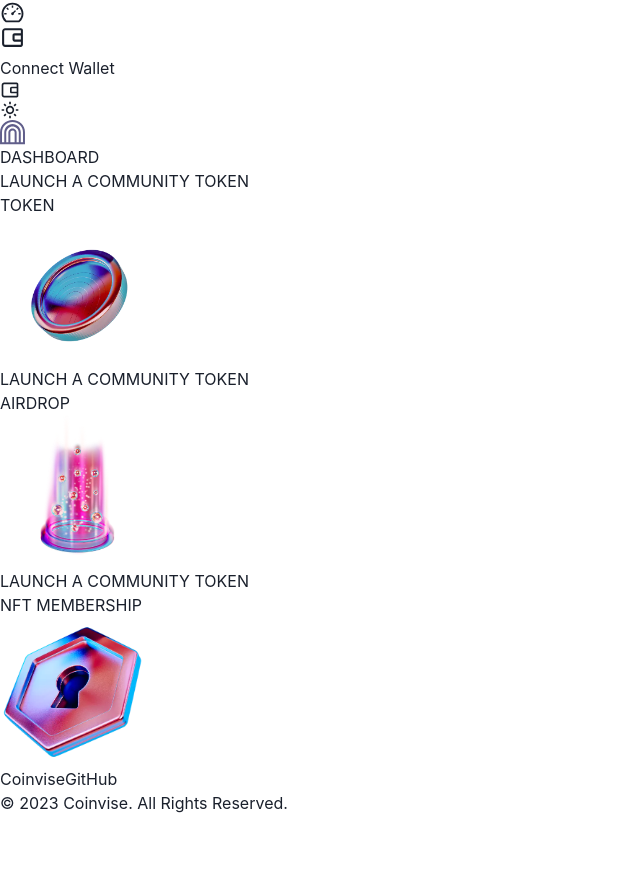
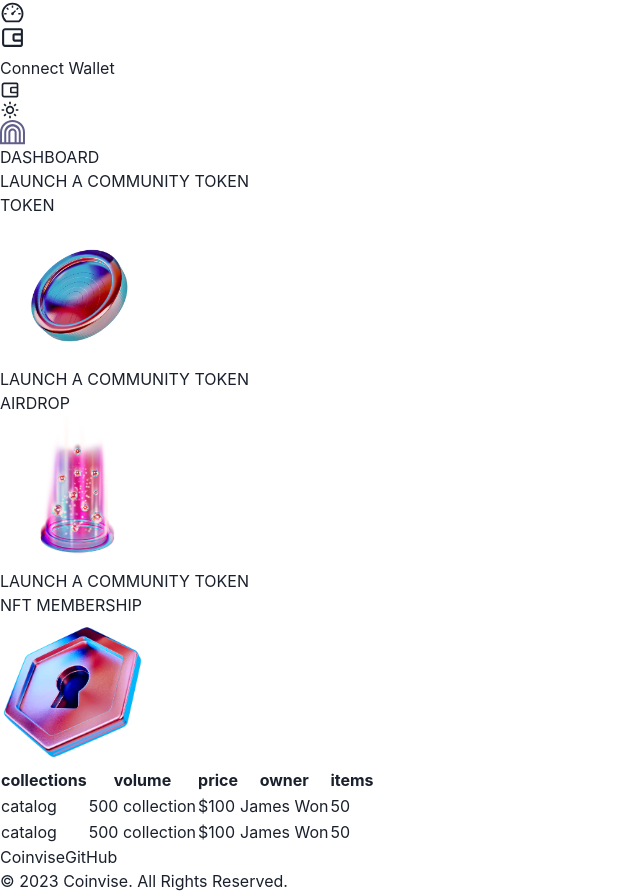
Before and after one commit to rkmonarch/coinverse, a Next.js app: page /dashboard in a window 1280 px wide. Shown: the top 893 px of the page, without its empty margins (0-640 px from the left). Before the commit the page ends 815 px from the top, so only its background shows below. Built offline with nearby package versions, Linux system fonts and the light colour scheme.

Commit message:
Added table in dashboard

```diff
--- /dev/null
+++ b/src/components/table.js
@@ -0,0 +1,62 @@
+import React from "react";
+
+const Table = ({ headers, data }) => {
+  return (
+    <table className="min-w-full divide-gray-200 dark:divide-gray-700">
+      <thead className="bg-gray-50 dark:bg-gray-800">
+        <tr>
+          {headers.map((header) => {
+            return (
+              <>
+                <th
+                  scope="col"
+                  className="capitalize px-4 py-3.5 text-sm font-normal text-left rtl:text-right text-gray-500 dark:text-gray-400"
+                >
+                  {header}
+                </th>
+              </>
+            );
+          })}
+        </tr>
+      </thead>
+      <tbody className="capitalize divide-gray-200 dark:divide-gray-700 dark:bg-gray-900">
+        {data.map((i) => {
+          return (
+            <>
+              <tr>
+                <td className="px-4 py-4 text-sm font-medium whitespace-nowrap">
+                  <div className="font-medium text-gray-800 dark:text-white ">
+                    {i.collections}
+                  </div>
+                </td>
+                <td className="px-4 py-4 text-sm font-medium whitespace-nowrap text-left">
+                  <div className="inline px-3 py-1 text-sm font-normal rounded-full text-emerald-500 gap-x-2 bg-emerald-100/60 dark:bg-gray-800">
+                    {i.volume}
+                  </div>
+                </td>
+                <td className="px-4 py-4 text-sm whitespace-nowrap">
+                  <div className="text-gray-700 dark:text-gray-200">
+                    {i.price}
+                  </div>
+                </td>
+                <td className="px-4 py-4 text-sm whitespace-nowrap">
+                  <div className="text-gray-700 dark:text-gray-200">
+                    {i.owner}
+                  </div>
+                </td>
+
+                <td className="px-4 py-4 text-sm whitespace-nowrap">
+                  <div className="text-gray-700 dark:text-gray-200">
+                    {i.items}
+                  </div>
+                </td>
+              </tr>
+            </>
+          );
+        })}
+      </tbody>
+    </table>
+  );
+};
+
+export default Table;
--- a/src/pages/dashboard.js
+++ b/src/pages/dashboard.js
@@ -3,22 +3,61 @@ import Layout from "@/components/layout";
 import Image from "next/image";
 import Link from "next/link";
 import { color } from "framer-motion";
+import Table from "@/components/table";
 
 const Card = ({ title, img, link, color }) => {
   return (
     <div className="w-[90%] md:w-1/3 flex flex-col">
-      <h1 className="text-[#9f9f9f] font-bold text-sm pl-5 pb-3 dark:text-[#605e8a]">LAUNCH A COMMUNITY TOKEN</h1>
-      <Link href={link} className={`flex items-center rounded-[30px] overflow-hidden shadow-lg  min-h-[100px] md:min-h-[150px] ${color}`}>
+      <h1 className="text-[#9f9f9f] font-bold text-sm pl-5 pb-3 dark:text-[#605e8a]">
+        LAUNCH A COMMUNITY TOKEN
+      </h1>
+      <Link
+        href={link}
+        className={`flex items-center rounded-[30px] overflow-hidden shadow-lg  min-h-[100px] md:min-h-[150px] ${color}`}
+      >
         <div className="px-6 py-4">
-          <div className="font-bold text-xl mb-2 text-center text-[#E4E4ED]">{title}</div>
+          <div className="font-bold text-xl mb-2 text-center text-[#E4E4ED]">
+            {title}
+          </div>
         </div>
         <div className="flex mx-auto justify-center w-[100%]">
-          <Image src={img} width="150" height="100" alt="Icon" className=" transition ease-in-out delay-150 hover:-translate-y-1 hover:scale-150 duration-300" />
+          <Image
+            src={img}
+            width="150"
+            height="100"
+            alt="Icon"
+            className=" transition ease-in-out delay-150 hover:-translate-y-1 hover:scale-150 duration-300"
+          />
         </div>
       </Link>
     </div>
-  )
-}
+  );
+};
+
+const headers = [
+  "collections",
+  "volume",
+  "price",
+  "owner",
+  "items"
+]
+
+const data = [
+  {
+    "collections": "catalog",
+    "volume": "500 collection",
+    "price": "$100",
+    "owner": "James Won",
+    "items": "50"
+  },
+  {
+    "collections": "catalog",
+    "volume": "500 collection",
+    "price": "$100",
+    "owner": "James Won",
+    "items": "50"
+  },
+]
 
 const Dashboard = () => {
   return (
@@ -26,13 +65,33 @@ const Dashboard = () => {
       <div className="flex flex-col w-full pl-[80px] lg:pl-0 pb-10 md:pr-5">
         <div className="flex space-x-2 items-center mb-10 justify-center md:justify-start">
           <Image src="/dashboard-icon.svg" width="25" height="25" alt="Icon" />
-          <h1 className="text-[#1e1e1e] font-semibold text-xl dark:text-[#cccae3]">DASHBOARD</h1>
+          <h1 className="text-[#1e1e1e] font-semibold text-xl dark:text-[#cccae3]">
+            DASHBOARD
+          </h1>
         </div>
         <div className="flex flex-col md:flex-row items-center space-y-4 md:space-x-4 md:space-y-0 md:items-start md:justify-start">
-          <Card link="/token" title="TOKEN" img="/tokens.webp" color="bg-gradient-to-r from-pink-500 via-red-500 to-yellow-500 " />
-          <Card link="/dashboard" title="AIRDROP" img="/airdrop.webp" color="bg-gradient-to-r from-blue-400 to-emerald-400" />
-          <Card link="/dashboard" title="NFT MEMBERSHIP" img="/membership.webp" color="bg-gradient-to-r from-red-800 via-yellow-600 to-yellow-500" />
+          <Card
+            link="/token"
+            title="TOKEN"
+            img="/tokens.webp"
+            color="bg-gradient-to-r from-pink-500 via-red-500 to-yellow-500 "
+          />
+          <Card
+            link="/dashboard"
+            title="AIRDROP"
+            img="/airdrop.webp"
+            color="bg-gradient-to-r from-blue-400 to-emerald-400"
+          />
+          <Card
+            link="/dashboard"
+            title="NFT MEMBERSHIP"
+            img="/membership.webp"
+            color="bg-gradient-to-r from-red-800 via-yellow-600 to-yellow-500"
+          />
         </div>
+      </div>
+      <div>
+        <Table headers={headers} data={data} />
       </div>
     </Layout>
   );
--- a/src/pages/index.js
+++ b/src/pages/index.js
@@ -1,4 +1,4 @@
-import Footer from "@/components/footer";
+import Footer from "@/components/footer-landing";
 import GradientButton from "@/components/gradient-button";
 import Head from "next/head";
 import Image from "next/image";
```
Also changed, not shown: src/pages/token.js (+0 -16 lines).
